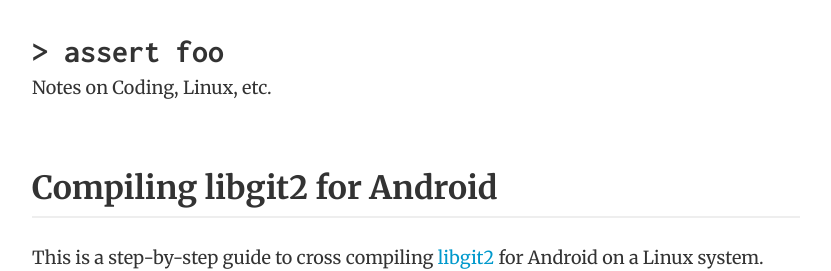
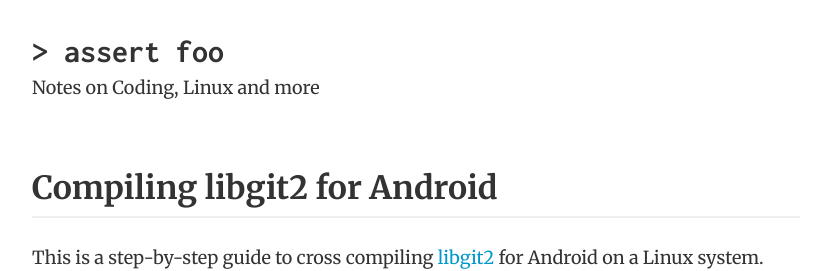
Before and after one commit to worblehat/worblehat.github.io, a Jekyll site: the page built from _posts/2014-03-05-Compiling_libgit2_for_Android.md, in a window 1280 px wide and 900 px high. Shown: the top 271 px of the window, without its empty margins (224-1055 px from the left). Built offline with Jekyll 4.4.1, drawn with Linux system fonts in a browser that asks for light colours; Markdown is read by kramdown in place of the engine named in the settings.

Commit message:
Changed site description.

```diff
--- a/_config.yml
+++ b/_config.yml
@@ -1,5 +1,5 @@
 name: "> assert foo"
-description: "Notes on Coding, Linux, etc."
+description: "Notes on Coding, Linux and more"
 author: "Worblehat"
 markdown: rdiscount
 #url: "http://localhost:4000"
```
